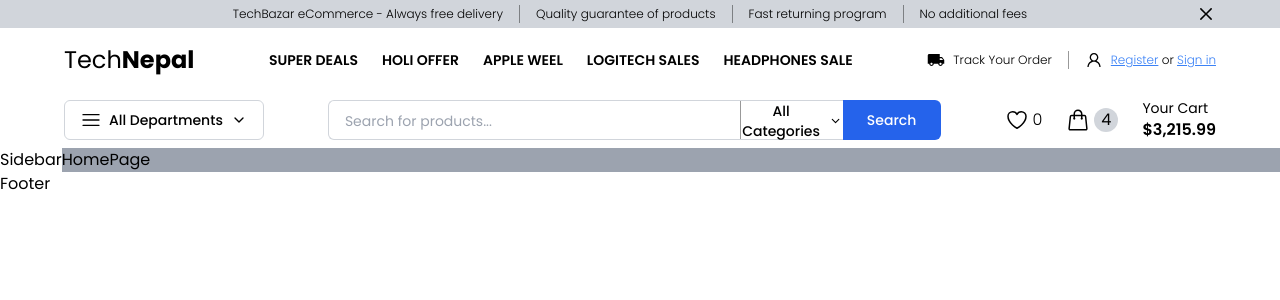
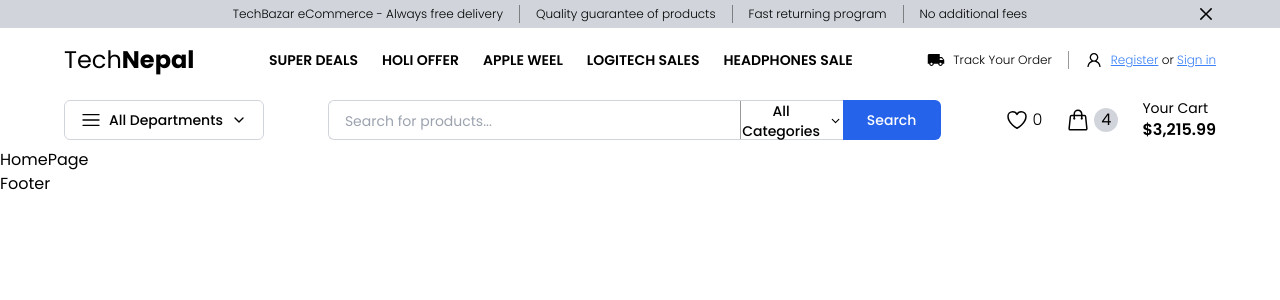
Before and after one commit to ojasggg/Project_Next13_Ecommerce, a Next.js app: page / in a window 1280 px wide. Shown: the top 300 px of the page. Built offline with nearby package versions, Linux system fonts and the light colour scheme.

Commit message:
Removed Sidebar from Default Design

```diff
--- a/src/app/layout.tsx
+++ b/src/app/layout.tsx
@@ -19,8 +19,7 @@
         <div className="flex flex-col">
           <Navbar />
           <div className="flex">
-            <Sidebar />
-            <div className="flex-1 bg-gray-400">{children}</div>
+            <div className="flex-1">{children}</div>
           </div>
           <Footer />
         </div>
```
